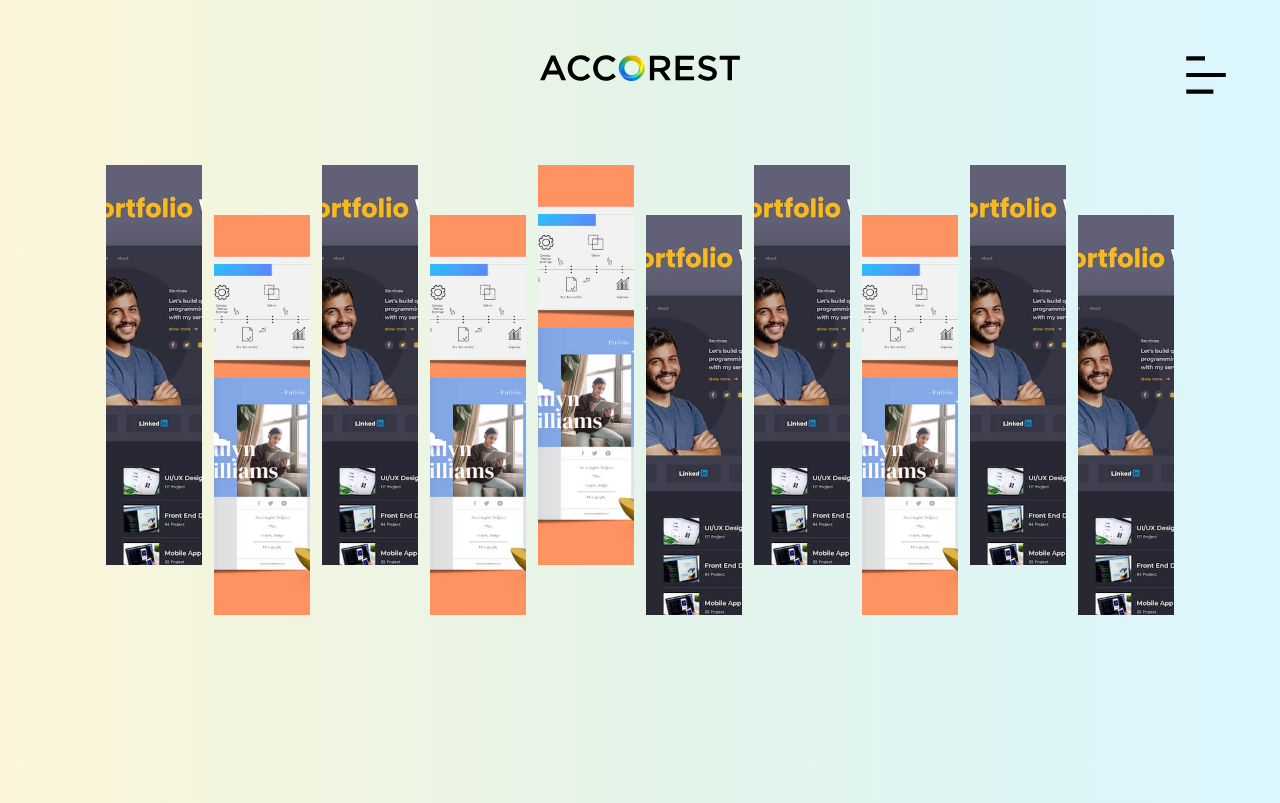
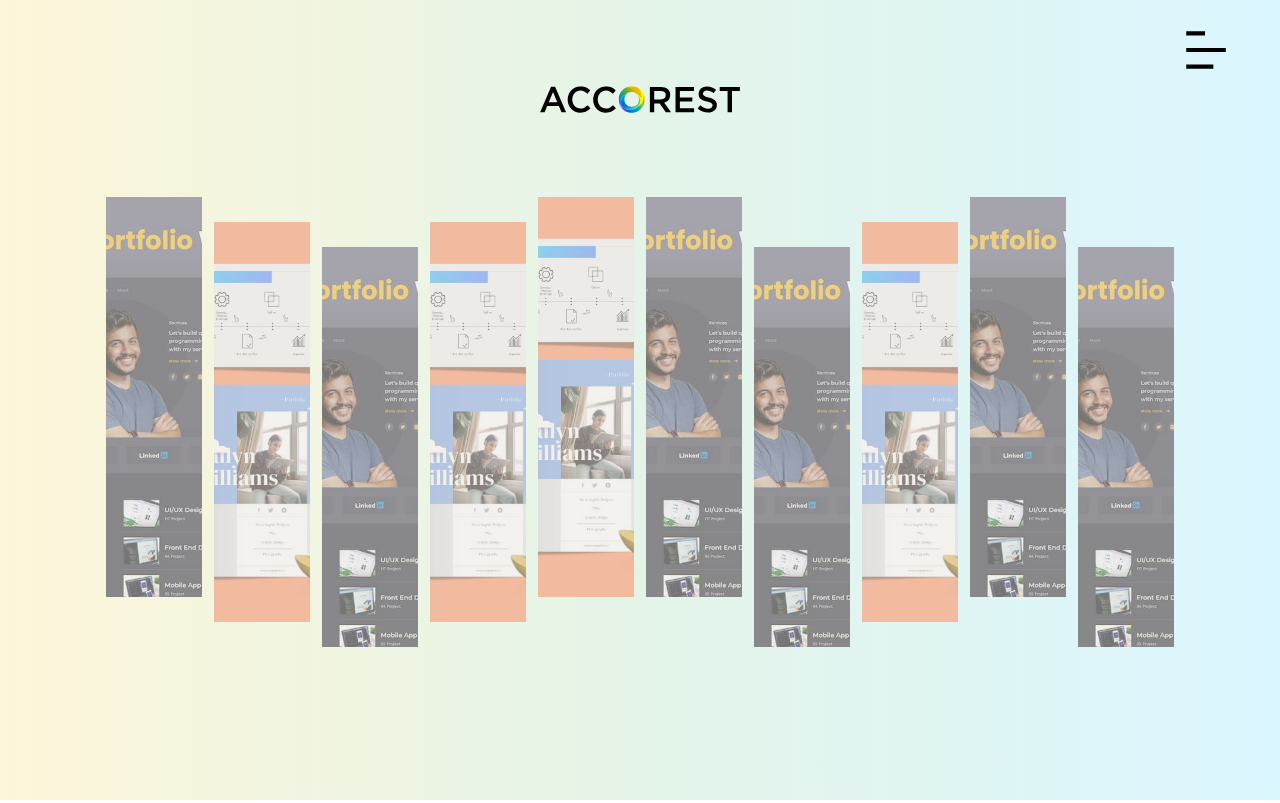
Before and after one commit to 0brijesh/accorest-frontend, a plain HTML site: page portfolio.html in a window 1280 px wide. Drawn offline with Linux system fonts and the light colour scheme.

Commit message:
done
all updates and changes

```diff
--- a/assets/stylesheets/production-styleheet.css
+++ b/assets/stylesheets/production-styleheet.css
@@ -2393,22 +2393,39 @@ footer.shb-footer {
 }
 
 
-.shb-expandable-card-item:nth-child(even) {
+/* .shb-expandable-card-item:nth-child(even) {
   margin-top: 100px;
-}
-
+} */
+.shb-expandable-card-1,.shb-expandable-card-3,
+.shb-expandable-card-7{
+  margin-top: 50px;
+}
+.shb-expandable-card-2,.shb-expandable-card-6,.shb-expandable-card-9{
+  margin-top: 100px;
+}
 .shb-expandable-card-item {
   width: 100px;
   height: 520px;
   overflow: hidden;
+  position: relative;
   transition: all .5s;
 }
-
+.shb-expandable-card-item::after{
+  content: '';
+  width: 100%;
+  height: 100%;
+  background-color: rgba(231, 229, 223, 0.5);
+  position: absolute;
+  top: 0;
+  left: 0;
+}
 .shb-expandable-card-item:hover {
   width: 275px;
   transition: all .4s;
 }
-
+.shb-expandable-card-item:hover::after{
+  background-color: unset;
+}
 .shb-expandable-card-image {
   width: 100%;
   height: 100%;
@@ -2446,7 +2463,7 @@ footer.shb-footer {
 }
 .shb-expandable-toggle-icon{
   position: absolute;
-  top: 50px;
+  top: 25px;
   right: 50px;
 }
 .shb-expandable-slider-wrapper .shb-header-logo{
@@ -2585,13 +2602,13 @@ footer.shb-footer {
 .modal .modal-header {
   padding: 2px 16px;
   background-color: #5cb85c;
-  color: white;
+  color: var(--color-white);
 }
 .modal .modal-body {padding: 2px 16px;}
 .modal .modal-footer {
   padding: 2px 16px;
   background-color: #5cb85c;
-  color: white;
+  color: var(--color-white);
 }
 .modal .shb-section-contact-row:before{
   background-color: var(--color-white);
@@ -2611,15 +2628,16 @@ footer.shb-footer {
 }
 /* - // _CLOSE >> PRODUCTION BODY STYLES << SHB // - */
 .shb-expandable-item-name{
+  font-size: 36px;
   text-align: center;
-  margin-top: 100px;
+  margin-top: 70px;
   opacity: 0;
   visibility: hidden;
-  transition: all 0.3;
+  transition: all 0.3s;
 }
 .show_text_hover{
-  color: red;
+  color: var(--color-black);
   opacity: 1;
   visibility: visible;
-  transition: all 0.3;
-}
+  transition: all 0.3s;
+}
--- a/assets/stylesheets/responsive-styleheet.css
+++ b/assets/stylesheets/responsive-styleheet.css
@@ -149,6 +149,13 @@
   .shb-section-developing-process-step-button h4 {
     margin-top: 90px;
     font-size: 14px;
+  }
+  .shb-expandable-item-name{
+    font-size: 30px;
+    margin-top: 50px;
+  }
+  .shb-expandable-slider-wrapper{
+    padding: 50px 0 30px;
   }
 }
 @media only screen and (max-width: 1599px){
@@ -659,6 +666,21 @@
     right: 10px;
     top: 20px;
   }
+  .shb-expandable-toggle-icon svg{
+    width: 30px;
+  }
+  .shb-expandable-item-name{
+    font-size: 18px;
+  }
+  .shb-expandable-slider-wrapper {
+    padding: 20px 0;
+  }
+  .show_text_hover{
+    margin-top: 20px;
+  }
+  .shb-expandable-toggle-icon{
+    right: 30px;
+  }
 }
 
 @media only screen and (max-width:1023px) {
@@ -1171,6 +1193,9 @@
   }
   .modal .shb-section-contact-form-cover {
     padding: 20px;
+  }
+  .shb-expandable-slider-wrapper .shb-header-logo {
+    margin: 0 auto 10px;
   }
 }
 
--- a/portfolio.html
+++ b/portfolio.html
@@ -102,7 +102,7 @@
 
           <div class="shb-expandable-item-row">
 
-            <div class="shb-expandable-card-item flex-center">
+            <div class="shb-expandable-card-item flex-center shb-expandable-card-0">
               <div class="shb-expandable-card-image position-relative flex-center cover-image">
                 <img src="./assets/images/portfolio/SHB_PORTFOLIO_01.jpeg" alt="SHB_PORTFOLIO_01">
                 <!-- <div class="shb-project-title-wrap">
@@ -111,7 +111,7 @@
               </div>
             </div>
 
-            <div class="shb-expandable-card-item flex-center">
+            <div class="shb-expandable-card-item flex-center shb-expandable-card-1">
               <div class="shb-expandable-card-image position-relative flex-center cover-image">
                 <img src="./assets/images/portfolio/SHB_PORTFOLIO_02.jpg" alt="SHB_PORTFOLIO_02">
                 <!-- <div class="shb-project-title-wrap">
@@ -120,7 +120,7 @@
               </div>
             </div>
 
-            <div class="shb-expandable-card-item flex-center">
+            <div class="shb-expandable-card-item flex-center shb-expandable-card-2">
               <div class="shb-expandable-card-image position-relative flex-center cover-image">
                 <img src="./assets/images/portfolio/SHB_PORTFOLIO_01.jpeg" alt="SHB_PORTFOLIO_03">
                 <!-- <div class="shb-project-title-wrap">
@@ -129,7 +129,7 @@
               </div>
             </div>
 
-            <div class="shb-expandable-card-item flex-center">
+            <div class="shb-expandable-card-item flex-center shb-expandable-card-3">
               <div class="shb-expandable-card-image position-relative flex-center cover-image">
                 <img src="./assets/images/portfolio/SHB_PORTFOLIO_02.jpg" alt="SHB_PORTFOLIO_01">
                 <!-- <div class="shb-project-title-wrap">
@@ -138,7 +138,7 @@
               </div>
             </div>
 
-            <div class="shb-expandable-card-item flex-center">
+            <div class="shb-expandable-card-item flex-center shb-expandable-card-4">
               <div class="shb-expandable-card-image position-relative flex-center cover-image">
                 <img src="./assets/images/portfolio/SHB_PORTFOLIO_02.jpg" alt="SHB_PORTFOLIO_02">
                 <!-- <div class="shb-project-title-wrap">
@@ -147,7 +147,7 @@
               </div>
             </div>
 
-            <div class="shb-expandable-card-item flex-center">
+            <div class="shb-expandable-card-item flex-center shb-expandable-card-5">
               <div class="shb-expandable-card-image position-relative flex-center cover-image">
                 <img src="./assets/images/portfolio/SHB_PORTFOLIO_01.jpeg " alt="SHB_PORTFOLIO_03">
                 <!-- <div class="shb-project-title-wrap">
@@ -156,7 +156,7 @@
               </div>
             </div>
 
-            <div class="shb-expandable-card-item flex-center">
+            <div class="shb-expandable-card-item flex-center shb-expandable-card-6">
               <div class="shb-expandable-card-image position-relative flex-center cover-image">
                 <img src="./assets/images/portfolio/SHB_PORTFOLIO_01.jpeg" alt="SHB_PORTFOLIO_01">
                 <!-- <div class="shb-project-title-wrap">
@@ -165,7 +165,7 @@
               </div>
             </div>
 
-            <div class="shb-expandable-card-item flex-center">
+            <div class="shb-expandable-card-item flex-center shb-expandable-card-7">
               <div class="shb-expandable-card-image position-relative flex-center cover-image">
                 <img src="./assets/images/portfolio/SHB_PORTFOLIO_02.jpg" alt="SHB_PORTFOLIO_02">
                 <!-- <div class="shb-project-title-wrap">
@@ -174,7 +174,7 @@
               </div>
             </div>
 
-            <div class="shb-expandable-card-item flex-center">
+            <div class="shb-expandable-card-item flex-center shb-expandable-card-8">
               <div class="shb-expandable-card-image position-relative flex-center cover-image">
                 <img src="./assets/images/portfolio/SHB_PORTFOLIO_01.jpeg" alt="SHB_PORTFOLIO_03">
                 <!-- <div class="shb-project-title-wrap">
@@ -183,7 +183,7 @@
               </div>
             </div>
 
-            <div class="shb-expandable-card-item flex-center">
+            <div class="shb-expandable-card-item flex-center shb-expandable-card-9">
               <div class="shb-expandable-card-image position-relative flex-center cover-image">
                 <img src="./assets/images/portfolio/SHB_PORTFOLIO_01.jpeg" alt="SHB_PORTFOLIO_01">
                 <!-- <div class="shb-project-title-wrap">
```
